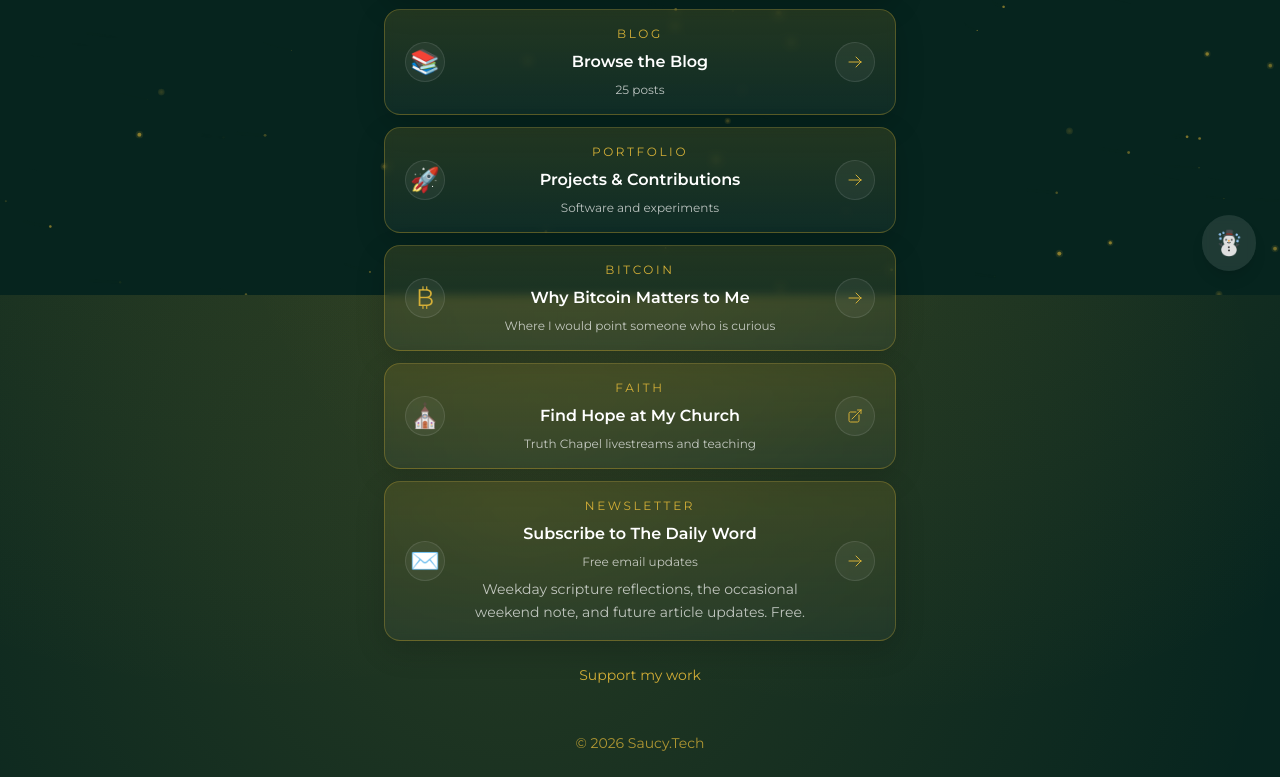
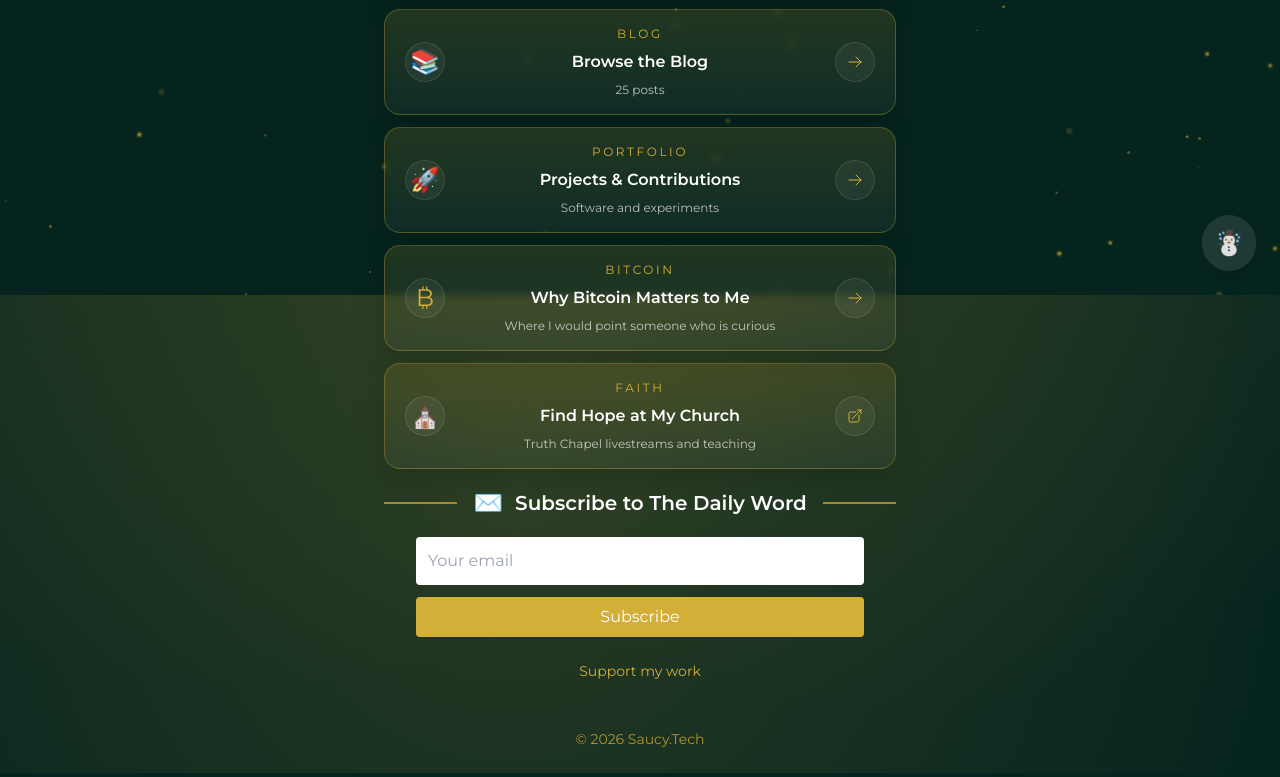
Before and after one commit to saucy-tech/personal-site, a Next.js app: page / in a window 1280 px wide. Shown: the part 505-1282 px from the top of the page. Built offline with nearby package versions, Linux system fonts and the light colour scheme.

Commit message:
Replace homepage newsletter card with inline subscribe form
Swaps the modal-based SubscribeCard for an inline Section + SubscribeForm,
matching the pattern used on blog post pages and reducing friction to subscribe.

https://claude.ai/code/session_012PsffszEizN1XtGRyUuf1G

```diff
--- a/src/app/page.tsx
+++ b/src/app/page.tsx
@@ -3,8 +3,9 @@ import Link from 'next/link';
 
 import LinkCard from '@/components/LinkCard';
 import Profile from '@/components/Profile';
+import Section from '@/components/Section';
 import SocialBar from '@/components/SocialBar';
-import SubscribeCard from '@/components/SubscribeCard';
+import SubscribeForm from '@/components/SubscribeForm';
 import { formatDate } from '@/utils/helpers';
 import { getAllPostsMeta } from '@/utils/posts';
 
@@ -124,12 +125,9 @@ export default async function Home() {
             eyebrow="Faith"
             meta="Truth Chapel livestreams and teaching"
           />
-          <SubscribeCard
-            title="Subscribe to The Daily Word"
-            meta="Free email updates"
-            description={undefined}
-            align="center"
-          />
+          <Section title="Subscribe to The Daily Word" emoji="✉️">
+            <SubscribeForm />
+          </Section>
         </div>
 
         <div className="text-center text-sm">
```
